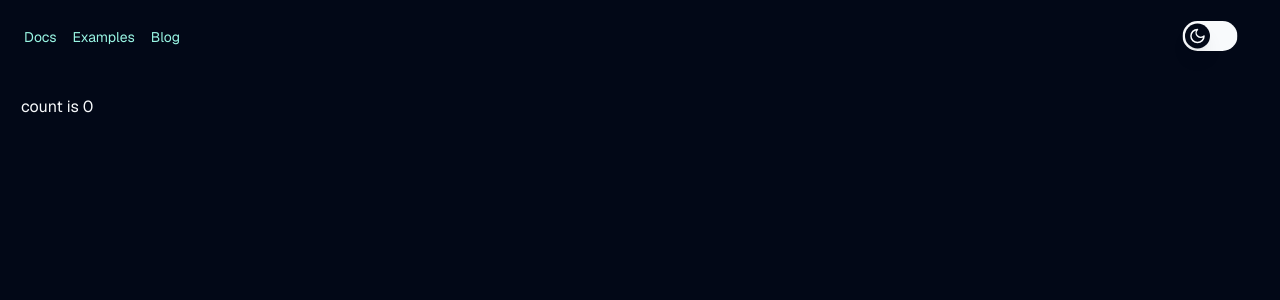
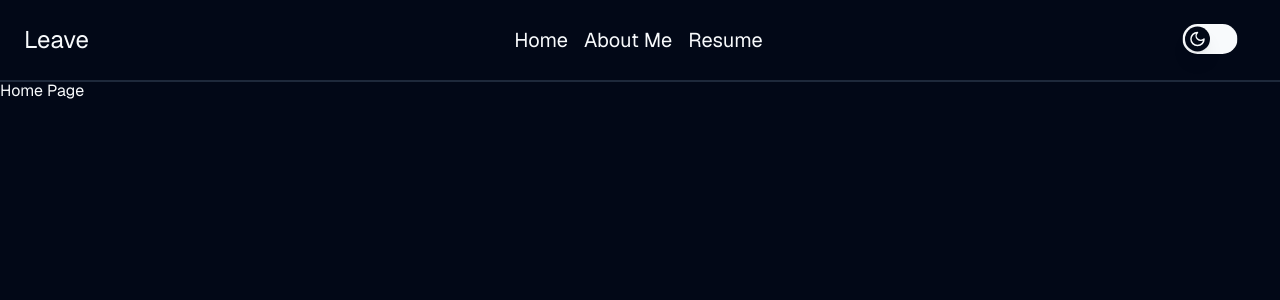
Before and after one commit to SandorGardil/portfolio, a React (Vite) app: page / in a window 1280 px wide. Shown: the top 300 px of the page. Built offline with nearby package versions, Linux system fonts and the light colour scheme.

Commit message:
add routing but its slow. needs work

```diff
--- a/app/globals.css
+++ b/app/globals.css
@@ -103,5 +103,6 @@
     body {
       @apply bg-background text-foreground;
       @apply font-geist;
+      @apply text-base;
     }
   }
--- a/package.json
+++ b/package.json
@@ -18,6 +18,7 @@
     "lucide-react": "^0.397.0",
     "react": "^18.3.1",
     "react-dom": "^18.3.1",
+    "react-router-dom": "^6.25.0",
     "tailwind-merge": "^2.3.0",
     "tailwindcss-animate": "^1.0.7"
   },
--- a/src/App.tsx
+++ b/src/App.tsx
@@ -1,14 +1,20 @@
-import { useState } from 'react'
+import { Header } from './components/header.tsx';
+import { Routes, Route } from 'react-router-dom';
+import  Home  from './pages/Home.tsx';
+import  About  from './pages/About.tsx';
+import  Resume  from './pages/Resume.tsx';
+
 
 function App() {
-  const [count, setCount] = useState(0)
-
   return (
     <>
-      <div className="p-5">
-        <button onClick={() => setCount((count) => count + 1)}>
-          count is {count}
-        </button>
+      <div>
+        <Header />
+        <Routes>
+          <Route path="/" element={<Home />} />
+          <Route path="/about" element={<About />} />
+          <Route path="/resume" element={<Resume />} />
+        </Routes>
       </div>
     </>
   )
--- a/src/components/header.tsx
+++ b/src/components/header.tsx
@@ -2,19 +2,22 @@ import { ModeToggle } from "./mode-toggle";
 
 function Header() {
     return (
-        <header>
+        <header className="border-b border-b-2 border-muted">
             <nav className="flex items-center justify-between flex-wrap p-6">
                 <div className="w-full block flex-grow lg:flex lg:items-center lg:w-auto">
-                    <div className="text-sm lg:flex-grow">
-                    <a href="#responsive-header" className="block mt-4 lg:inline-block lg:mt-0 text-teal-200 hover:text-white mr-4">
-                        Docs
-                    </a>
-                    <a href="#responsive-header" className="block mt-4 lg:inline-block lg:mt-0 text-teal-200 hover:text-white mr-4">
-                        Examples
-                    </a>
-                    <a href="#responsive-header" className="block mt-4 lg:inline-block lg:mt-0 text-teal-200 hover:text-white">
-                        Blog
-                    </a>
+                    <div className="text-2xl">
+                        Leave
+                    </div>
+                    <div className="lg:flex-grow justify-center flex items-center">
+                        <a href="/" className="block mt-4 lg:inline-block lg:mt-0 text-foreground hover:text-muted-foreground mr-4 text-xl">
+                            Home
+                        </a>
+                        <a href="/about" className="block mt-4 lg:inline-block lg:mt-0 text-foreground hover:text-muted-foreground mr-4 text-xl">
+                            About Me
+                        </a>
+                        <a href="/resume" className="block mt-4 lg:inline-block lg:mt-0 text-foreground hover:text-muted-foreground text-xl">
+                            Resume
+                        </a>
                     </div>
                     <ModeToggle />
                 </div>
--- a/src/main.tsx
+++ b/src/main.tsx
@@ -1,18 +1,17 @@
 import React from 'react'
 import ReactDOM from 'react-dom/client'
+import { BrowserRouter } from 'react-router-dom';
 import App from './App.tsx'
 import './index.css'
 import '../app/globals.css';
 import { ThemeProvider } from './components/theme-provider.tsx'
-import { ModeToggle } from './components/mode-toggle.tsx'
-import { Header } from './components/header.tsx'
 
 ReactDOM.createRoot(document.getElementById('root')!).render(
   <React.StrictMode>
      <ThemeProvider defaultTheme="dark" storageKey="vite-ui-theme">
-      <Header />
-      {/* <ModeToggle /> */}
-      <App />
+      <BrowserRouter>
+        <App />
+      </BrowserRouter>
     </ThemeProvider>
   </React.StrictMode>,
 )
--- /dev/null
+++ b/src/pages/About.tsx
@@ -0,0 +1,9 @@
+function About() {
+  return (
+    <div>
+      <h1>About Page</h1>
+    </div>
+  );
+}
+
+export default About;
--- /dev/null
+++ b/src/pages/Home.tsx
@@ -0,0 +1,9 @@
+function Home() {
+    return (
+      <div>
+        <h1>Home Page</h1>
+      </div>
+    );
+  }
+
+  export default Home;
--- /dev/null
+++ b/src/pages/Resume.tsx
@@ -0,0 +1,9 @@
+function Resume() {
+    return (
+      <div>
+        <h1>Resume Page</h1>
+      </div>
+    );
+  }
+
+  export default Resume;
```
Also changed, not shown: 1 other file (tests, documents, lock files or other folders).
